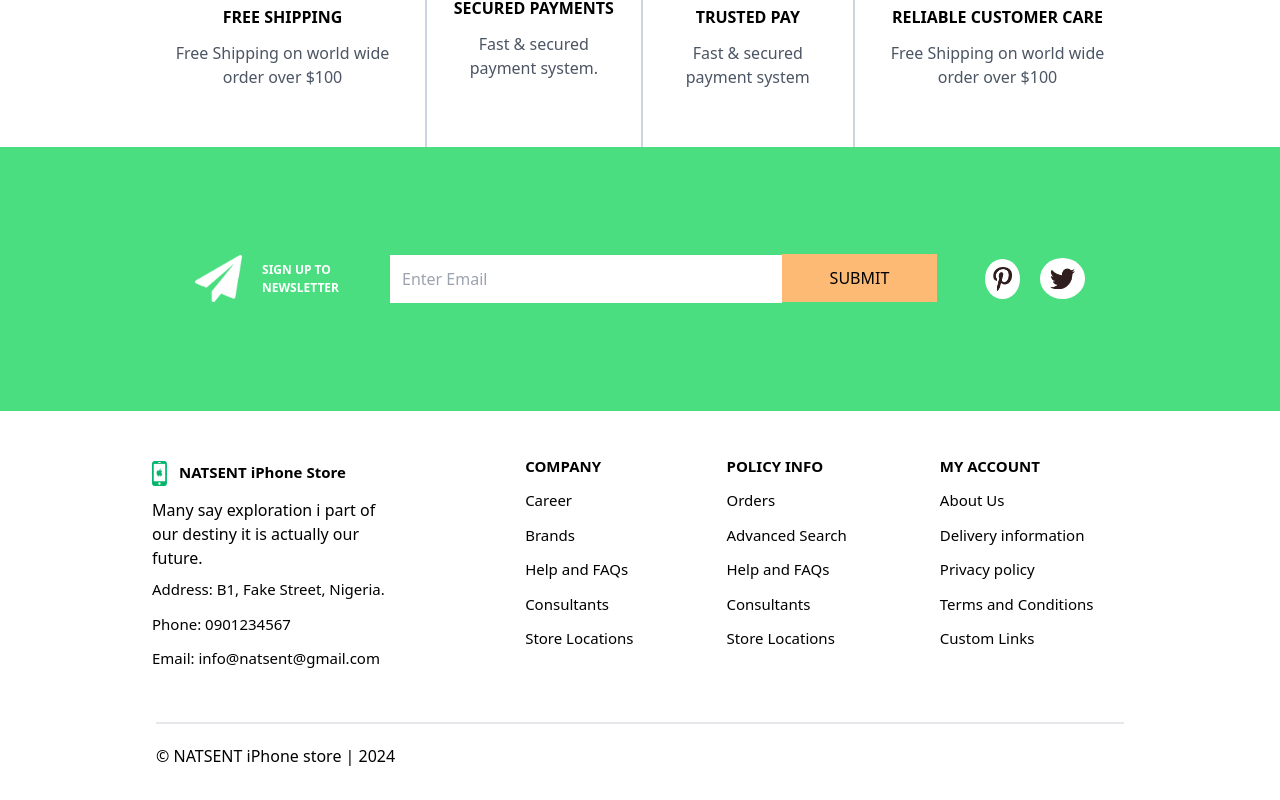
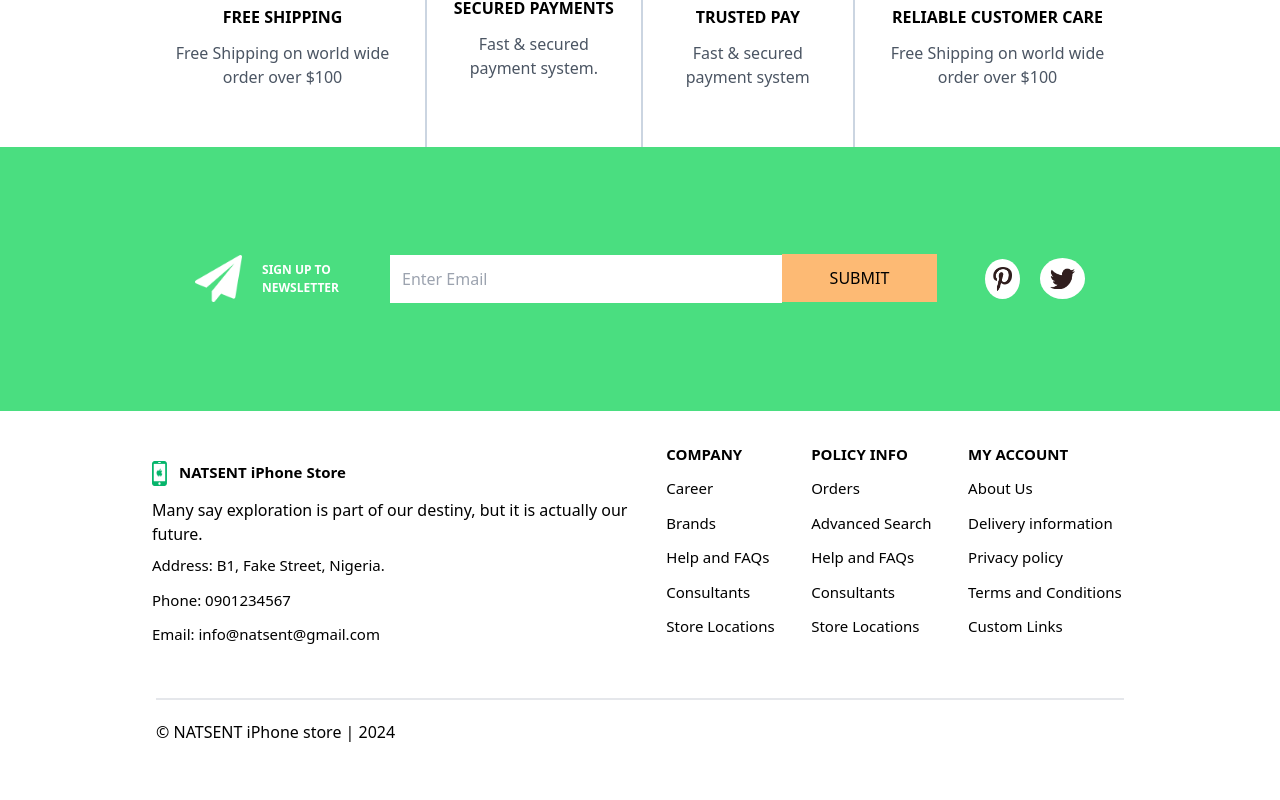
Before and after one commit to Iamkinggee/natsent, a React (Create React App) app: page / in a window 1280 px wide. Shown: the part 1614-2414 px from the top of the page. After the commit the page ends 2390 px from the top, so only its background shows below. Built offline with nearby package versions, Linux system fonts and the light colour scheme.

Commit message:
more responsiveness

```diff
--- a/src/Components/Footer.js
+++ b/src/Components/Footer.js
@@ -4,42 +4,29 @@ import Apple from '../Icons/Apple.png'
 
 function Footer () {
   return (
-<div className='w-full pb-5 max-w-[1000px] mx-auto flex-wrap text-[14px] md:text-[15px] grid lg:grid-cols-3 gap-4 text-black'>
-        <div className='pt-[50px] pl-3'>
-                <div className='flex'>
+<div className='w-full pb-5 max-w-[1000px] mx-auto flex-wrap text-[14px] md:text-[15px] grid md:grid-cols-4  md:grid-col-2 gap-4 text-black'>
+
+
+        <div className='pt-[50px] pl-3 md:col-span-2  col-span-1'>
+                <div className='flex '>
                 <div className='w-[15px] '>
                  <img src={Apple}/>
                  </div>
                 <p className='font-bold px-3  md:text-[34px ]'> NATSENT iPhone Store</p>
                 </div>
 
-            <div>
-            <p className='flex-wrap md:text-[16px] w-[250px]  mt-3'>Many say exploration i part of our destiny it is actually our future.</p>
-            <p className='pt-2'>Address: B1, Fake Street,  Nigeria.</p>
-            <p className='pt-3'> Phone: 0901234567</p>
-             <p className='pt-3'>Email: info@natsent@gmail.com</p>
-            </div>
+                <div>
+                <p className='flex-wrap md:text-[16px]  mt-3'>Many say exploration is part of our destiny, but it is actually our future.</p>
+                <p className='pt-2'>Address: B1, Fake Street,  Nigeria.</p>
+                <p className='pt-3'> Phone: 0901234567</p>
+                <p className='pt-3'>Email: info@natsent@gmail.com</p>
+                </div>
+        </div>
 
 
 
 
-
-
-
-
-
-
-            {/* <div className='flex justify-between md:w-[75%] my-6'> */}
-                {/* <FaFacebookSquare  size={30}/>
-                <FaTwitterSquare size={30}/>
-                <FaGithubSquare size={30}/>
-                <FaInstagram size={30}/>
-                <FaGithubSquare size={30}/>       */}
-            {/* </div> */}
-        </div>
-
-
-        <div className='lg:col-span-2 flex justify-between mt-6 '>
+        <div className='col-span-2 flex justify-between mt-6 '>
             <div className='justify-center items-center m-auto'>
                 <h6 className=' text-black font-bold'>COMPANY</h6>
                 <ul className='text-black'>
@@ -58,23 +45,7 @@ function Footer () {
 
 
 
-
-
-
-
-
-
-
-
-
-
-
-
-
-
-
-
-            <div className='justify-center items-center m-auto '>
+            <div className='col-span-2 justify-center items-center m-auto '>
                 <h6 className='text-black font-bold '>POLICY INFO</h6>
                 <ul className='text-black'>
                  <li className='pt-3 cursor-pointer ' >Orders</li>
@@ -85,7 +56,11 @@ function Footer () {
              </ul>
             </div>
 
-            <div className='justify-center items-center m-auto '>
+
+
+
+
+            <div className='col-span-2 justify-center items-center m-auto '>
                 <h6 className=' text-black font-bold'>MY ACCOUNT</h6>
                 <ul className='text-black'>
                  <li className='pt-3 cursor-pointer'>About Us</li>
```
